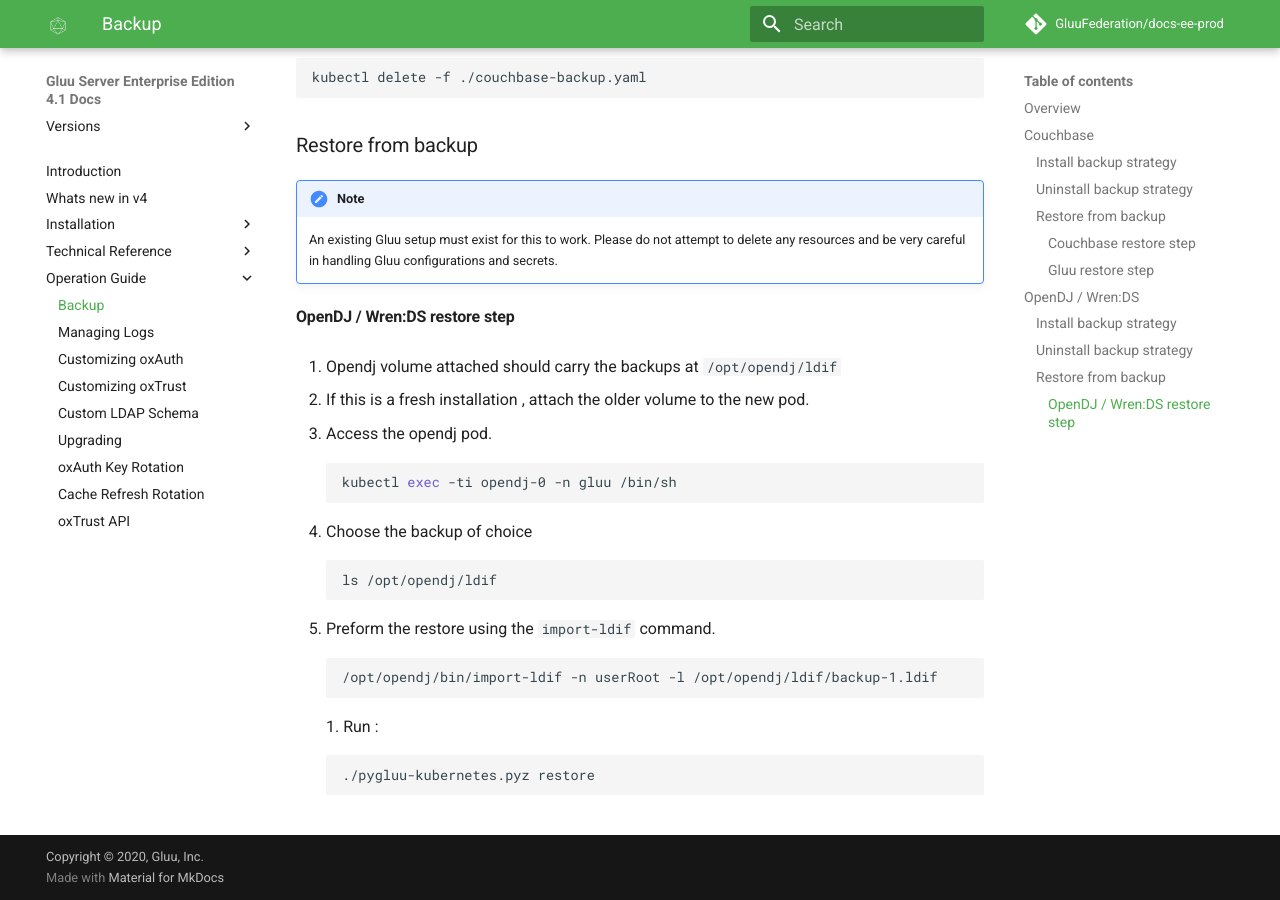
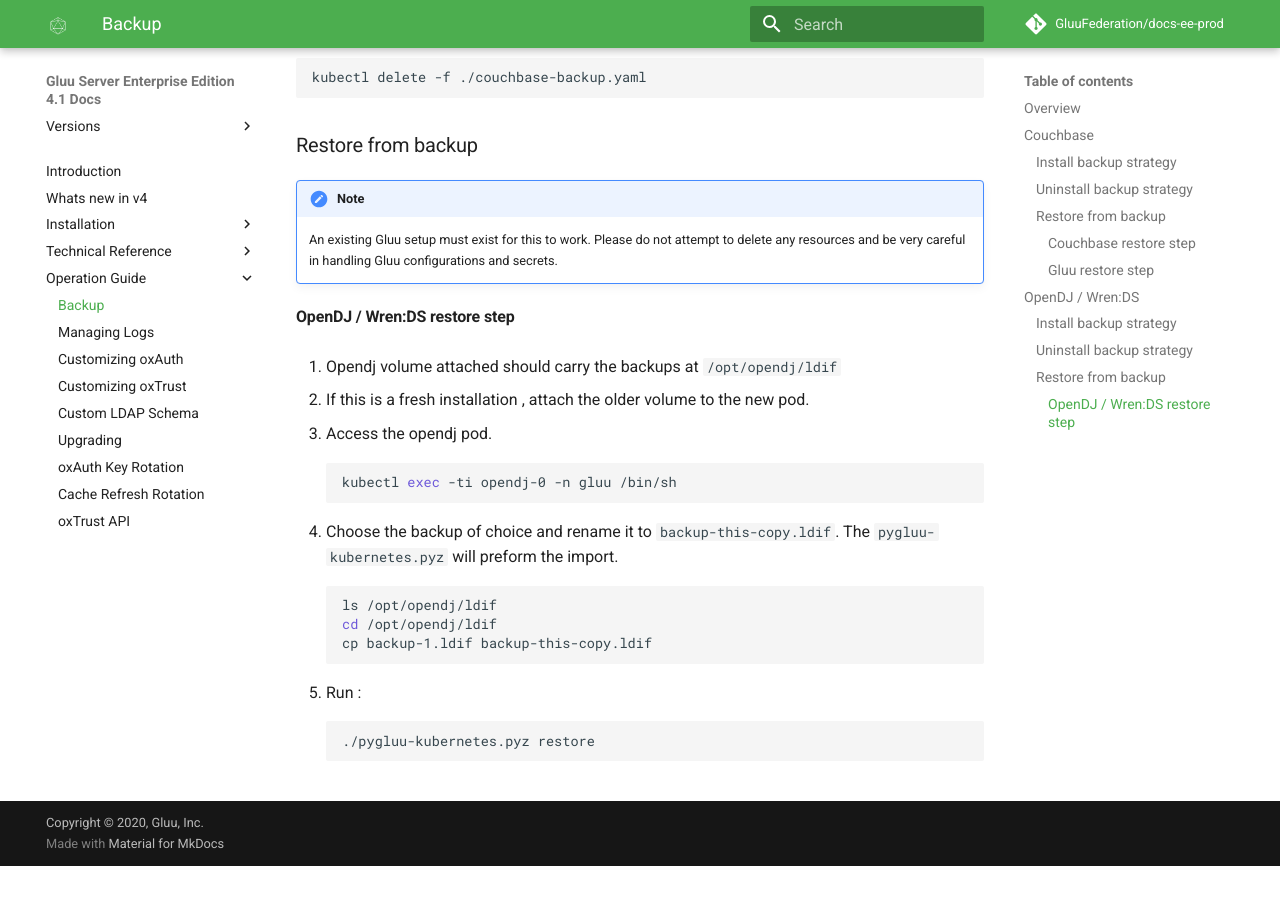
Before and after one commit to GluuFederation/docs-ee-prod, an MkDocs documentation site: the page built from docs/source/operation/backup-restore.md, in a window 1280 px wide and 900 px high, scrolled down 3349 px. Built offline with MkDocs 1.6.1 and Material for MkDocs 9.7.7, drawn with Linux system fonts in a browser that asks for light colours; comment, search, counter and statistics services are not loaded; after the commit the page ends 4215 px from its top, so only the background shows below that.

Commit message:
moved backup of ldap to pygluu

````diff
--- a/docs/source/operation/backup-restore.md
+++ b/docs/source/operation/backup-restore.md
@@ -162,15 +162,14 @@ kubectl delete -f ./couchbase-backup.yaml
     kubectl exec -ti opendj-0 -n gluu /bin/sh
     ```
 
-1.  Choose the backup of choice
+1.  Choose the backup of choice and rename it to `backup-this-copy.ldif`. The `pygluu-kubernetes.pyz` will preform the import.
+
     ```bash
     ls /opt/opendj/ldif
+    cd /opt/opendj/ldif
+    cp backup-1.ldif backup-this-copy.ldif
     ```
-1.  Preform the restore using the `import-ldif` command.
 
-    ```bash
-    /opt/opendj/bin/import-ldif -n userRoot -l /opt/opendj/ldif/backup-1.ldif
-    ```
 1.  Run :
 
      ```bash
````
